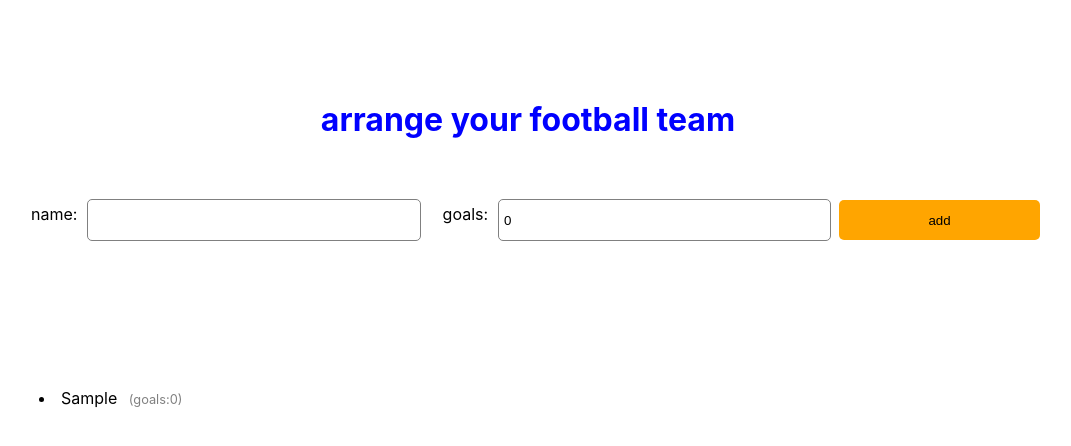
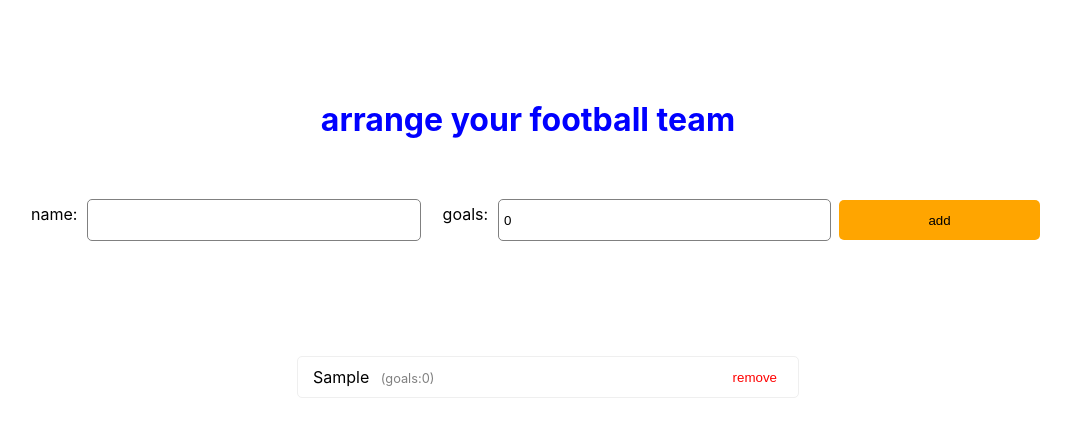
Before and after one commit to saeedegh/react-todolist-useContext, a React (Create React App) app: page / in a window 1280 px wide. Both pictures are taken after typing "Sample" into the empty fields and a click on the button "add". Shown: the top 446 px of the page, without its empty margins (112-1183 px from the left). Built offline with nearby package versions, Linux system fonts and the light colour scheme.

Commit message:
added styles

```diff
--- a/src/PlayersList.js
+++ b/src/PlayersList.js
@@ -6,9 +6,12 @@ function PlayersList({ players }) {
     <StyledList>
       {players.map((el, index) => (
         <li key={index}>
-          <p>
-            {el.name} <span>(goals:{el.goals})</span>
-          </p>
+          <ListItem>
+            <div>
+              {el.name} <span>(goals:{el.goals})</span>
+            </div>
+            <button type="button">remove</button>
+          </ListItem>
         </li>
       ))}
     </StyledList>
@@ -16,10 +19,12 @@ function PlayersList({ players }) {
 }
 
 const StyledList = styled.ul`
+  width: 50%;
+  margin: 0 auto;
   padding-top: 100px;
+  list-style: none;
   li {
     padding: 5px;
-
     span {
       color: gray;
       font-size: 0.8rem;
@@ -28,4 +33,21 @@ const StyledList = styled.ul`
   }
 `;
 
+const ListItem = styled.div`
+  display: flex;
+  justify-content: space-between;
+  border: 1px solid #efefef;
+  padding: 10px 15px;
+  border-radius: 5px;
+
+  button {
+    background: none;
+    color: red;
+    border: none;
+    &:hover {
+      cursor: pointer;
+    }
+  }
+`;
+
 export default PlayersList;
```
